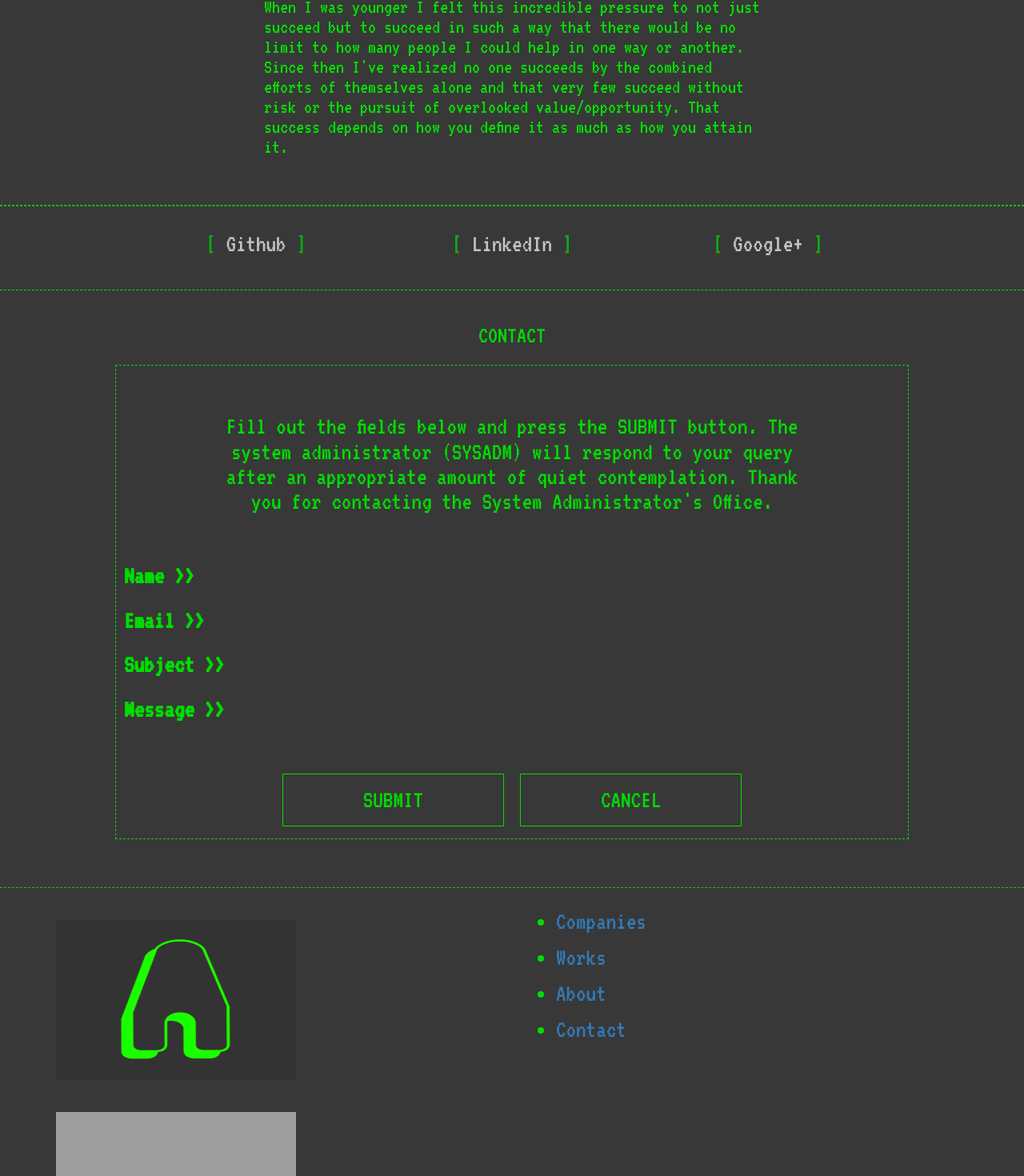
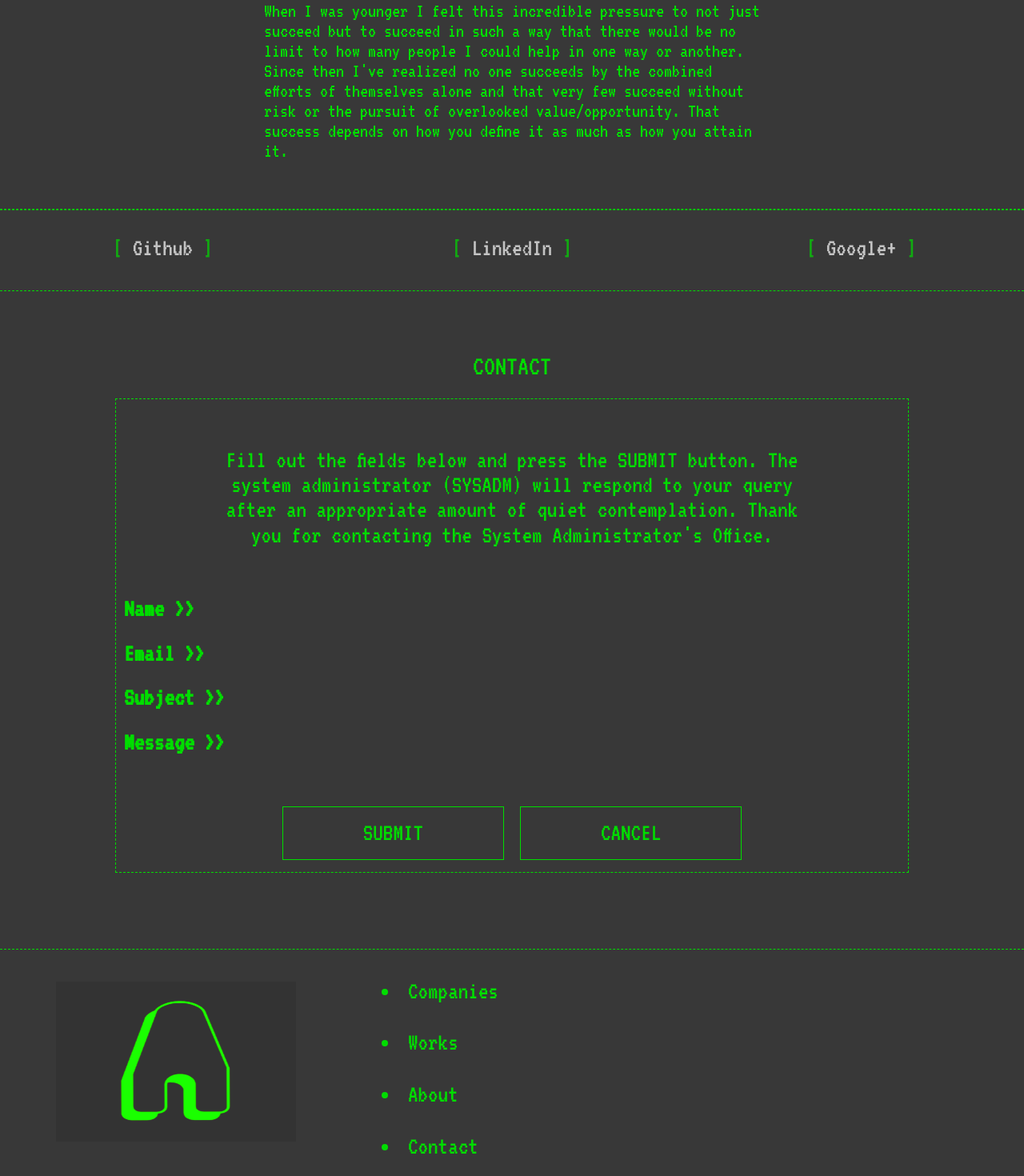
Before and after one commit to MarcZenn/MarcZennPersonalWebsite, a React app: page / in a window 1280 px wide. Shown: the part 1324-2794 px from the top of the page at 80% size. Built offline with nearby package versions, Linux system fonts and the light colour scheme; grey boxes are pictures that could not be loaded.

Commit message:
gitignore file and responsive improvements

```diff
--- a/Components/Home/HomeFooter.jsx
+++ b/Components/Home/HomeFooter.jsx
@@ -9,22 +9,29 @@ class HomeFooter extends Component {
      <footer className="home-footer">
       <Grid>
         <Row className="show-grid">
-          <Col md={ 6 } xs={ 12 } >
+          <Col md={ 4 } xs={ 12 } >
             <div>
               <img src="./public/images/symbol-logo.png"  />
             </div>
-            <a class="widget ng-scope" ng-href="https://www.thumbtack.com/-Boulder-CO/service/2512017" target="_blank" href="https://www.thumbtack.com/-Boulder-CO/service/2512017">
-              <img src="https://static.thumbtackstatic.com/media/pages/profile/standard-widgets/pro-svg/white/2016.svg" />
-            </a>
           </Col>
-          <Col md={ 6 } xs={ 12 } >
-            <div>
+          <Col md={ 8 } xs={ 12 } >
+              <div className="home-footer-list">
+              <Row>
                 <ul>
+                  <Col xs={ 12 }>
                     <li><a href="#" title="">Companies</a></li>
+                  </Col>
+                  <Col  xs={ 12 }>
                     <li><a href="#" title="">Works</a></li>
+                  </Col>
+                  <Col  xs={ 12 }>
                     <li><a href="#" title="">About</a></li>
+                  </Col>
+                  <Col  xs={ 12 }>
                     <li><a href="#" title="">Contact</a></li>
+                  </Col>
                 </ul>
+              </Row>
               </div>
           </Col>
         </Row>
--- a/Components/Home/HomeNav.jsx
+++ b/Components/Home/HomeNav.jsx
@@ -9,10 +9,16 @@ class HomeNav extends Component {
         <ul className="home-nav-list">
           <Grid>
             <Row className="show-grid">
-              <Col>
+              <Col md={3} xs={12}>
                 <li><a href="#" title="">Companies</a></li>
+              </Col>
+              <Col md={3} xs={12}>
                 <li><a href="#" title="">Works</a></li>
+              </Col>
+              <Col md={3} xs={12}>
                 <li><a href="#" title="">About</a></li>
+              </Col>
+              <Col md={3} xs={12}>
                 <li><a href="#" title="">Contact</a></li>
               </Col>
             </Row>
--- a/Components/Home/Homepage.jsx
+++ b/Components/Home/Homepage.jsx
@@ -4,6 +4,8 @@ import React, {Component} from 'react'
 // Components
 import HomeNav from './HomeNav.jsx';
 import HomeFooter from './HomeFooter.jsx';
+
+import {Col, Row, Grid} from 'react-bootstrap/lib';
 
 // Stylesheets
 require('../../public/styles/home.scss');
@@ -43,13 +45,21 @@ class Homepage extends Component {
               </div>
             </div>
 
+            <Row>
                 <div className="home-social-bar">
                   <ul>
+                    <Col md={4} xs={12}>
                       <li><a href="https://github.com/MarcZenn">Github</a></li>
+                    </Col>
+                    <Col md={4} xs={12}>
                       <li><a href="https://www.linkedin.com/in/marcosmartinez2">LinkedIn</a></li>
+                    </Col>
+                    <Col md={4} xs={12}>
                       <li><a href="">Google+</a></li>
+                    </Col>
                   </ul>
                 </div>
+            </Row>
 
 
             <div className="contact-content">
--- a/public/styles/home.scss
+++ b/public/styles/home.scss
@@ -254,6 +254,10 @@ img.pip-hero {
 	border-top-style: dashed;
 	border-bottom-style: dashed;
 
+	h2 {
+		font-size: 35px;
+	}
+
   p{
   	margin: 50px auto;
   	width: 50%;
@@ -267,15 +271,17 @@ img.pip-hero {
 .contact-content {
 	position: relative;
 	z-index: 10;
-	padding: 40px 20px;
+	padding: 75px 20px;
 	border-top: 1px solid rgba(0,221,0,1);
 	border-top-style: dashed;
 	text-align: left;
 
   h2{
-    margin: 0 auto;
+    margin: 0 auto 20px auto;
   	text-align: center;
+		font-size: 35px;
   }
+
   p{
     margin: 50px auto;
   	width: 75%;
@@ -340,7 +346,6 @@ p {
 .home-footer {
 	border-top: 1px solid rgba(0,221,0,1);
 	border-top-style: dashed;
-	// width: 100%;
 	padding: 20px 50px;
 	position: relative;
 	z-index: 10;
@@ -350,10 +355,16 @@ p {
 		height: 200px;
 		margin: 20px 0;
 	}
+
+	ul{
+		li{
+			padding: 10px;
+
+			a {
+				color: rgba(0,221,0,1);
 			}
-
-.home-nav-list {
-	list-style: none;
+		}
+	}
 }
 
 .home-nav, .home-social-bar{
@@ -367,9 +378,13 @@ p {
 
   ul{
     padding: 0;
+		list-style-type: none;
+
+    div {
+			text-align: center;
 
 			li{
-      display: inline-block;
+	      display: inline;
 	      text-align: center;
 	      width: 25%;
 	    }
@@ -390,10 +405,10 @@ p {
 	    }
 		}
   }
+}
 
 .home-social-bar{
 		border-top: 1px solid rgba(0,221,0,1);
 		border-top-style: dashed;
 		border-bottom: none;
-		margin: 0;
 }
```
Also changed, not shown: 1 other file (tests, documents, lock files or other folders). Lines whose indentation alone changed are shown as unchanged.
